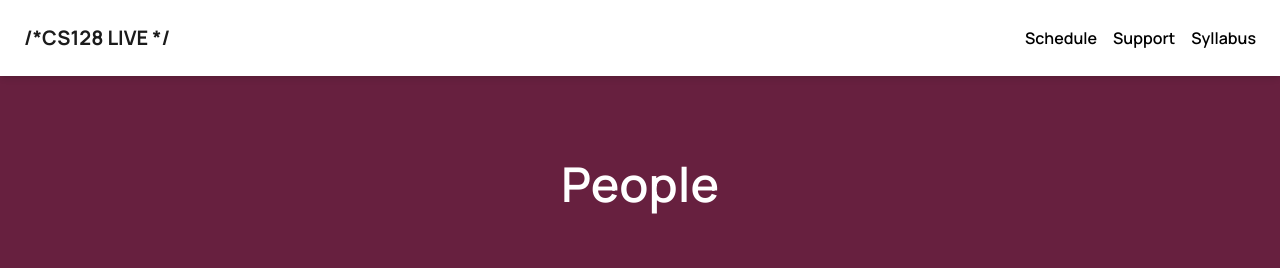
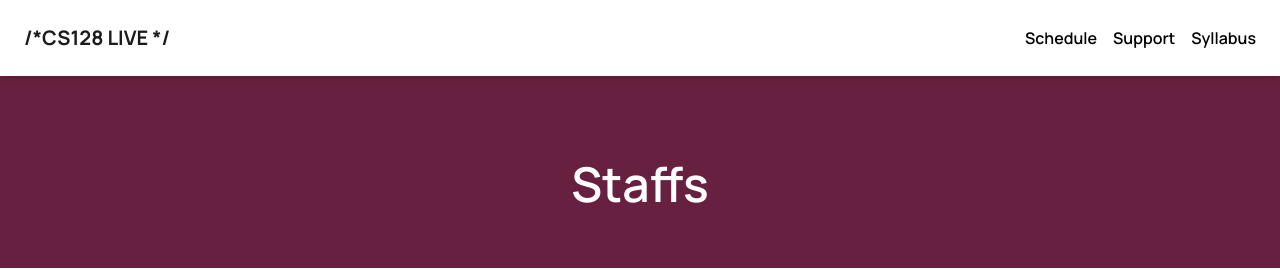
Before and after one commit to drschatz/cs-128-live-web, a Next.js app: page /staff in a window 1280 px wide. Shown: the top 270 px of the page. Built offline with nearby package versions, Linux system fonts and the light colour scheme.

Commit message:
change the People title to Staffs in staffs page

```diff
--- a/src/app/staff/page.js
+++ b/src/app/staff/page.js
@@ -6,7 +6,7 @@ const PeoplePage = () => {
       <div className="mb-8 text-center relative w-full h-[24vh] bg-pink-600 ">
         <div className="w-full z-10 flex flex-col items-center justify-center absolute top-1/2 left-1/2 -translate-x-1/2 -translate-y-1/2">
           <h1 className="inline-block mt-6 font-semibold capitalize text-light text-2xl md:text-3xl lg:text-5xl !leading-normal relative w-5/6">
-            People
+            Staffs
           </h1>
         </div>
         <div className="absolute top-0 left-0 right-0 bottom-0 h-full bg-dark/60 dark:bg-dark/40" />
```
